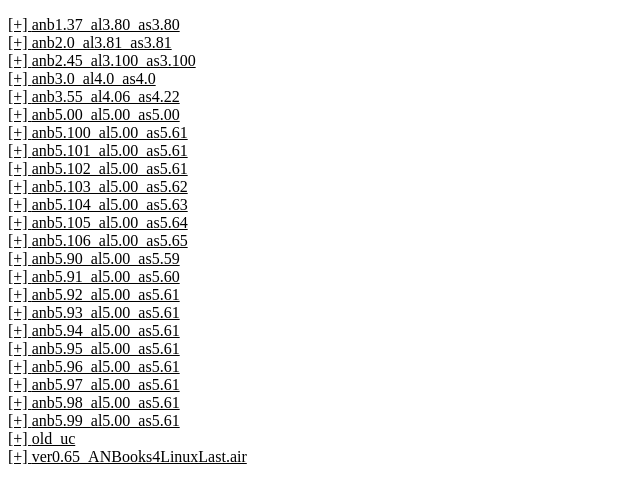
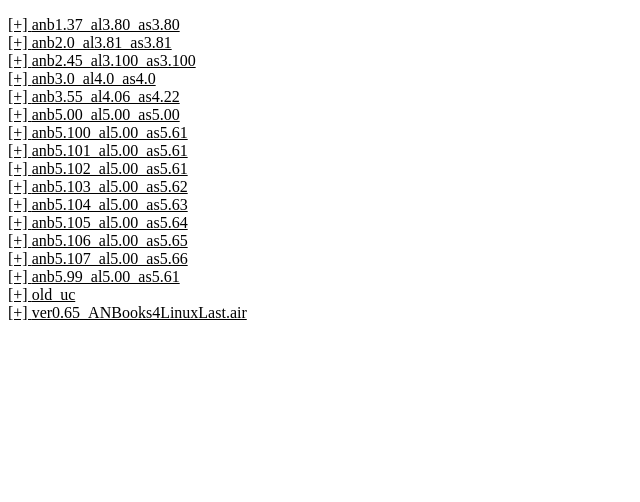
Before and after one commit to famibee/famibee.github.io, a plain HTML site: page OldApps/index.html in a window 1280 px wide. Shown: the whole page, without its empty margins (0-640 px from the left). Drawn offline with nearby package versions, Linux system fonts and the light colour scheme.

Commit message:
AIRnovel 5.66 ＆ANBooks＆ANEdit更新
5.66
	* bug：label属性ありの[load]関連の不具合
5.910
	* upd：AIRnovel 5.66に更新
5.107
	* upd：AIRnovel 5.66に更新
0.148
	* upd：AIRnovel 5.66に更新

```diff
--- a/OldApps/index.html
+++ b/OldApps/index.html
@@ -126,81 +126,14 @@
 <a href="anb5.106_al5.00_as5.65/ver5.106_ANBooks.dmg">ver5.106_ANBooks.dmg</a><br/>
 <a href="anb5.106_al5.00_as5.65/ver5.106_ANBooks.exe">ver5.106_ANBooks.exe</a><br/>
 <a href="anb5.106_al5.00_as5.65/ver5.65_an_sdk.zip">ver5.65_an_sdk.zip</a><br/>
+<a href="anb5.106_al5.00_as5.65/ver5.65_uc.air">ver5.65_uc.air</a><br/>
 </dd>
 
-<dt>anb5.90_al5.00_as5.59</dt>
-<dd><a href="anb5.90_al5.00_as5.59/ver5.00_AIRlib.zip">ver5.00_AIRlib.zip</a><br/>
-<a href="anb5.90_al5.00_as5.59/ver5.59_an_sdk.zip">ver5.59_an_sdk.zip</a><br/>
-<a href="anb5.90_al5.00_as5.59/ver5.59_uc.air">ver5.59_uc.air</a><br/>
-<a href="anb5.90_al5.00_as5.59/ver5.90_ANBooks.dmg">ver5.90_ANBooks.dmg</a><br/>
-<a href="anb5.90_al5.00_as5.59/ver5.90_ANBooks.exe">ver5.90_ANBooks.exe</a><br/>
-</dd>
-
-<dt>anb5.91_al5.00_as5.60</dt>
-<dd><a href="anb5.91_al5.00_as5.60/ver5.00_AIRlib.zip">ver5.00_AIRlib.zip</a><br/>
-<a href="anb5.91_al5.00_as5.60/ver5.60_an_sdk.zip">ver5.60_an_sdk.zip</a><br/>
-<a href="anb5.91_al5.00_as5.60/ver5.60_uc.air">ver5.60_uc.air</a><br/>
-<a href="anb5.91_al5.00_as5.60/ver5.91_ANBooks.dmg">ver5.91_ANBooks.dmg</a><br/>
-<a href="anb5.91_al5.00_as5.60/ver5.91_ANBooks.exe">ver5.91_ANBooks.exe</a><br/>
-</dd>
-
-<dt>anb5.92_al5.00_as5.61</dt>
-<dd><a href="anb5.92_al5.00_as5.61/ver5.00_AIRlib.zip">ver5.00_AIRlib.zip</a><br/>
-<a href="anb5.92_al5.00_as5.61/ver5.61_an_sdk.zip">ver5.61_an_sdk.zip</a><br/>
-<a href="anb5.92_al5.00_as5.61/ver5.61_uc.air">ver5.61_uc.air</a><br/>
-<a href="anb5.92_al5.00_as5.61/ver5.92_ANBooks.dmg">ver5.92_ANBooks.dmg</a><br/>
-<a href="anb5.92_al5.00_as5.61/ver5.92_ANBooks.exe">ver5.92_ANBooks.exe</a><br/>
-</dd>
-
-<dt>anb5.93_al5.00_as5.61</dt>
-<dd><a href="anb5.93_al5.00_as5.61/ver5.00_AIRlib.zip">ver5.00_AIRlib.zip</a><br/>
-<a href="anb5.93_al5.00_as5.61/ver5.61_an_sdk.zip">ver5.61_an_sdk.zip</a><br/>
-<a href="anb5.93_al5.00_as5.61/ver5.61_uc.air">ver5.61_uc.air</a><br/>
-<a href="anb5.93_al5.00_as5.61/ver5.93_ANBooks.dmg">ver5.93_ANBooks.dmg</a><br/>
-<a href="anb5.93_al5.00_as5.61/ver5.93_ANBooks.exe">ver5.93_ANBooks.exe</a><br/>
-</dd>
-
-<dt>anb5.94_al5.00_as5.61</dt>
-<dd><a href="anb5.94_al5.00_as5.61/ANEdit.dmg">ANEdit.dmg</a><br/>
-<a href="anb5.94_al5.00_as5.61/ANEdit.exe">ANEdit.exe</a><br/>
-<a href="anb5.94_al5.00_as5.61/ver5.00_AIRlib.zip">ver5.00_AIRlib.zip</a><br/>
-<a href="anb5.94_al5.00_as5.61/ver5.61_an_sdk.zip">ver5.61_an_sdk.zip</a><br/>
-<a href="anb5.94_al5.00_as5.61/ver5.61_ans.air">ver5.61_ans.air</a><br/>
-<a href="anb5.94_al5.00_as5.61/ver5.61_uc.air">ver5.61_uc.air</a><br/>
-<a href="anb5.94_al5.00_as5.61/ver5.94_ANBooks.dmg">ver5.94_ANBooks.dmg</a><br/>
-<a href="anb5.94_al5.00_as5.61/ver5.94_ANBooks.exe">ver5.94_ANBooks.exe</a><br/>
-</dd>
-
-<dt>anb5.95_al5.00_as5.61</dt>
-<dd><a href="anb5.95_al5.00_as5.61/ver5.00_AIRlib.zip">ver5.00_AIRlib.zip</a><br/>
-<a href="anb5.95_al5.00_as5.61/ver5.61_an_sdk.zip">ver5.61_an_sdk.zip</a><br/>
-<a href="anb5.95_al5.00_as5.61/ver5.61_uc.air">ver5.61_uc.air</a><br/>
-<a href="anb5.95_al5.00_as5.61/ver5.95_ANBooks.dmg">ver5.95_ANBooks.dmg</a><br/>
-<a href="anb5.95_al5.00_as5.61/ver5.95_ANBooks.exe">ver5.95_ANBooks.exe</a><br/>
-</dd>
-
-<dt>anb5.96_al5.00_as5.61</dt>
-<dd><a href="anb5.96_al5.00_as5.61/ver5.00_AIRlib.zip">ver5.00_AIRlib.zip</a><br/>
-<a href="anb5.96_al5.00_as5.61/ver5.61_an_sdk.zip">ver5.61_an_sdk.zip</a><br/>
-<a href="anb5.96_al5.00_as5.61/ver5.61_uc.air">ver5.61_uc.air</a><br/>
-<a href="anb5.96_al5.00_as5.61/ver5.96_ANBooks.dmg">ver5.96_ANBooks.dmg</a><br/>
-<a href="anb5.96_al5.00_as5.61/ver5.96_ANBooks.exe">ver5.96_ANBooks.exe</a><br/>
-</dd>
-
-<dt>anb5.97_al5.00_as5.61</dt>
-<dd><a href="anb5.97_al5.00_as5.61/ver5.00_AIRlib.zip">ver5.00_AIRlib.zip</a><br/>
-<a href="anb5.97_al5.00_as5.61/ver5.61_an_sdk.zip">ver5.61_an_sdk.zip</a><br/>
-<a href="anb5.97_al5.00_as5.61/ver5.61_uc.air">ver5.61_uc.air</a><br/>
-<a href="anb5.97_al5.00_as5.61/ver5.97_ANBooks.dmg">ver5.97_ANBooks.dmg</a><br/>
-<a href="anb5.97_al5.00_as5.61/ver5.97_ANBooks.exe">ver5.97_ANBooks.exe</a><br/>
-</dd>
-
-<dt>anb5.98_al5.00_as5.61</dt>
-<dd><a href="anb5.98_al5.00_as5.61/ver5.00_AIRlib.zip">ver5.00_AIRlib.zip</a><br/>
-<a href="anb5.98_al5.00_as5.61/ver5.61_an_sdk.zip">ver5.61_an_sdk.zip</a><br/>
-<a href="anb5.98_al5.00_as5.61/ver5.61_uc.air">ver5.61_uc.air</a><br/>
-<a href="anb5.98_al5.00_as5.61/ver5.98_ANBooks.dmg">ver5.98_ANBooks.dmg</a><br/>
-<a href="anb5.98_al5.00_as5.61/ver5.98_ANBooks.exe">ver5.98_ANBooks.exe</a><br/>
+<dt>anb5.107_al5.00_as5.66</dt>
+<dd><a href="anb5.107_al5.00_as5.66/ver5.00_AIRlib.zip">ver5.00_AIRlib.zip</a><br/>
+<a href="anb5.107_al5.00_as5.66/ver5.107_ANBooks.dmg">ver5.107_ANBooks.dmg</a><br/>
+<a href="anb5.107_al5.00_as5.66/ver5.107_ANBooks.exe">ver5.107_ANBooks.exe</a><br/>
+<a href="anb5.107_al5.00_as5.66/ver5.66_an_sdk.zip">ver5.66_an_sdk.zip</a><br/>
 </dd>
 
 <dt>anb5.99_al5.00_as5.61</dt>
```
Also changed, not shown: 5 other files.
